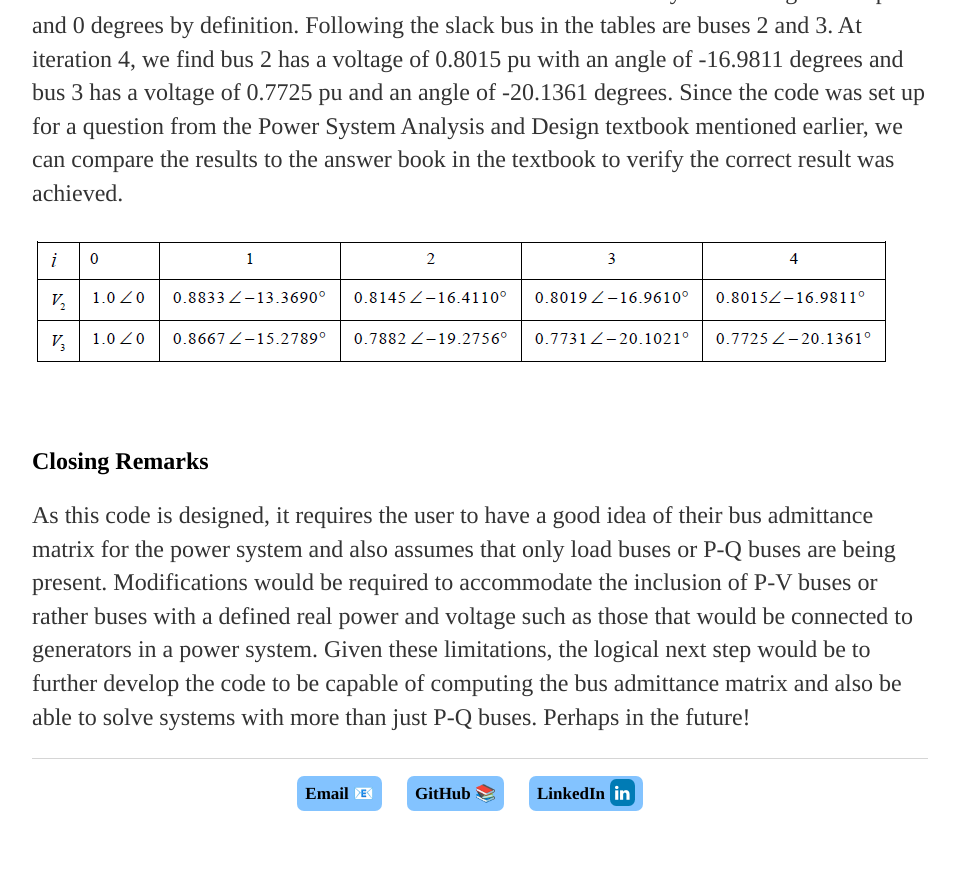
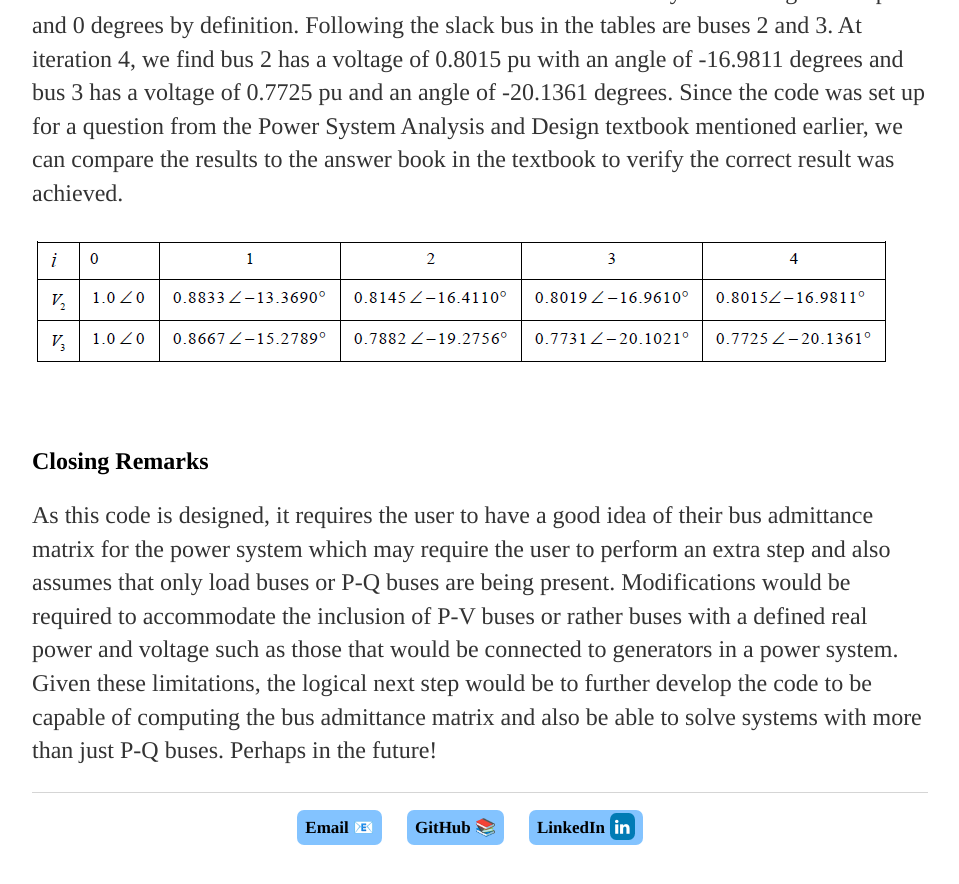
Before and after one commit to MalcolmHodgins/MalcolmHodgins.github.io, a Jekyll site: the page built from _posts/2022-06-22-Power Flow Solution by Newton Raphson.md, in a window 1280 px wide and 900 px high, scrolled down 11426 px. Shown: the top 884 px of the window, without its empty margins (160-1119 px from the left). Built offline with Jekyll 4.4.1, drawn with Linux system fonts in a browser that asks for light colours; some of the changed text lies outside the part shown.

Commit message:
Power Flow Post edit

```diff
--- a/_posts/2022-06-22-Power Flow Solution by Newton Raphson.md
+++ b/_posts/2022-06-22-Power Flow Solution by Newton Raphson.md
@@ -392,7 +392,7 @@ date: 2022-06-22
 <section>
   <h2> Closing Remarks </h2>
     <p>
-      As this code is designed, it requires the user to have a good idea of their bus admittance matrix for the power system and also assumes that only load buses or P-Q buses are being present. Modifications would be required to accommodate the inclusion of P-V buses or rather buses with a defined real power and voltage such as those that would be connected to generators in a power system. Given these limitations, the logical next step would be to further develop the code to be capable of computing the bus admittance matrix and also be able to solve systems with more than just P-Q buses. Perhaps in the future!
+      As this code is designed, it requires the user to have a good idea of their bus admittance matrix for the power system which may require the user to perform an extra step and also assumes that only load buses or P-Q buses are being present. Modifications would be required to accommodate the inclusion of P-V buses or rather buses with a defined real power and voltage such as those that would be connected to generators in a power system. Given these limitations, the logical next step would be to further develop the code to be capable of computing the bus admittance matrix and also be able to solve systems with more than just P-Q buses. Perhaps in the future!
     </p>
 
 </section>
--- a/index.html
+++ b/index.html
@@ -7,6 +7,8 @@ title: Malcolm Hodgins
 	<div>
 		<h2> About Myself </h2>
 		Hi! I'm Malcolm&nbsp;Hodgins, an <a href="https://malcolmhodgins.github.io/resume/#engineering-experience" class="button">engineering&nbsp;student</a>, <a href="https://malcolmhodgins.github.io/resume/#research-experience" class="button">researcher</a>, and <a href="https://malcolmhodgins.github.io/resume/#hobbyist-experience" class="button">hobbyist</a>. I am currently studying engineering&nbsp;physics at McMaster&nbsp;University. I also have internship and co-op experience at Bruce&nbsp;Power and McMaster University.
+
+		Hi! I'm Malcolm&nbsp;Hodgins. I attended McMaster University for engineering physics and focused on electrical and nuclear engineering. In my spare time, I read books and play the saxophone (not very well :D). Currently I am employed at the Independent Electricity System Operator.
 	</div>
 </div>
 <span><br></span>
```
Also changed, not shown: other parts of _posts/2022-06-22-Power Flow Solution by Newton Raphson.md (+1 -1 lines).
